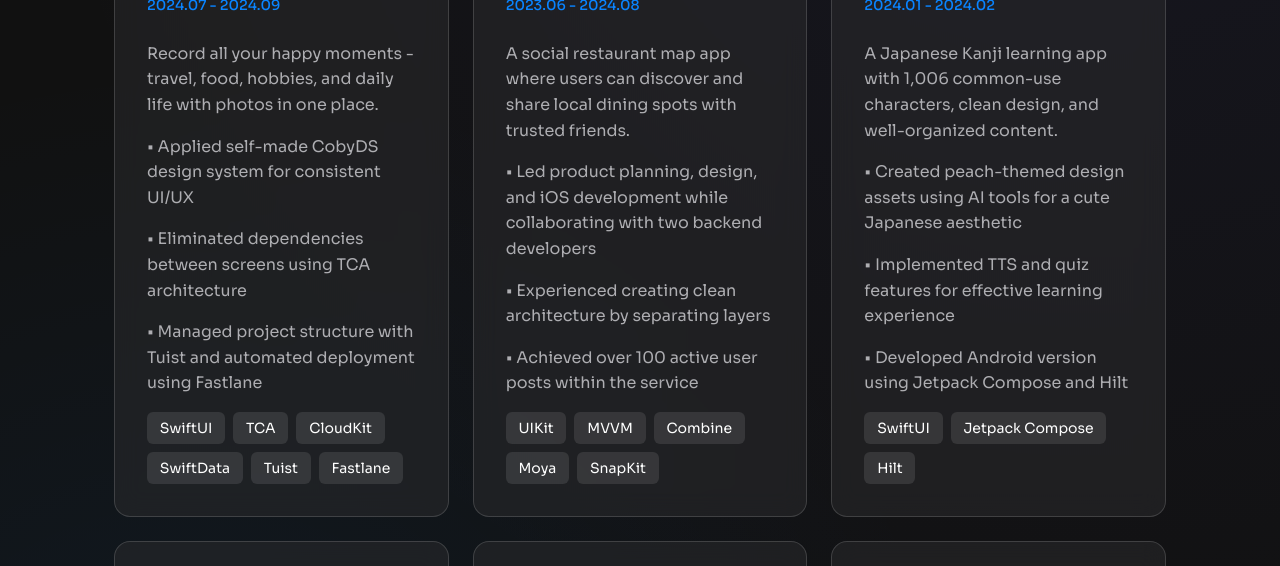
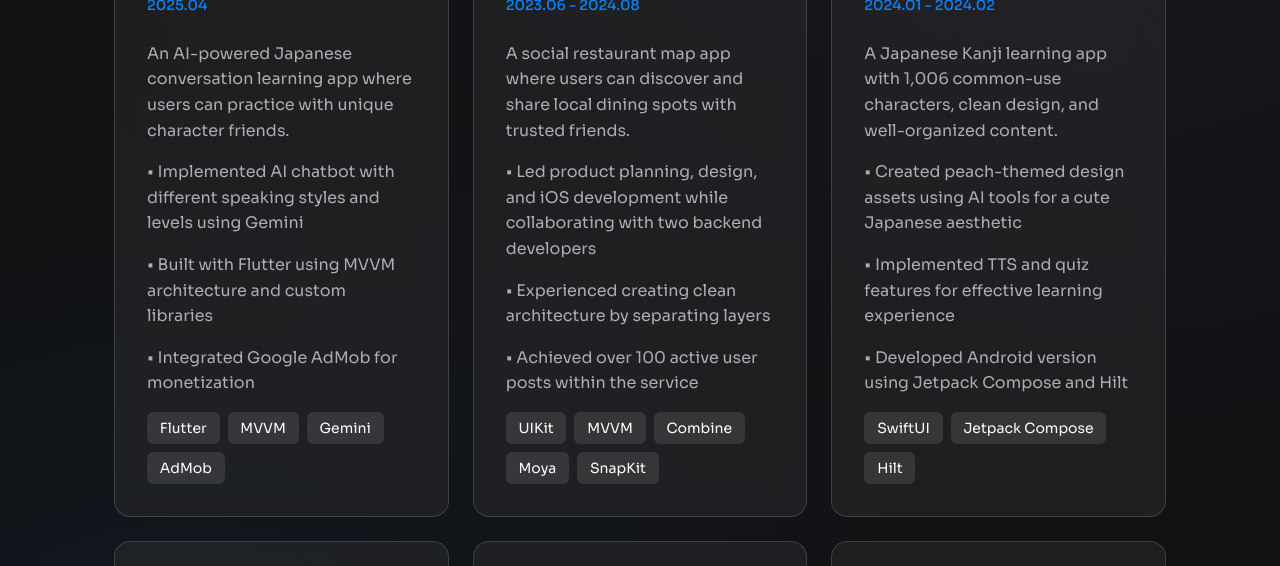
Before and after one commit to coby5502/portfolio, a plain HTML site: page index.html in a window 1280 px wide. Shown: the part 2114-2680 px from the top of the page. Drawn offline with nearby package versions, Linux system fonts and the light colour scheme; a web font is replaced by a local one.

Commit message:
[CHORE] 토모토모 추가

```diff
--- a/index.html
+++ b/index.html
@@ -237,48 +237,49 @@
                         <div class="project-content">
                             <div class="project-header">
                                 <div class="project-title">
-                                    <h3 data-en="Happiness" data-ko="해삐" data-ja="ハッピー">해삐</h3>
-                                    <span class="project-period">2024.07 - 2024.09</span>
+                                    <h3 data-en="TomoTomo" data-ko="토모토모" data-ja="トモトモ">토모토모</h3>
+                                    <span class="project-period">2025.04</span>
                                 </div>
                                 <div class="project-links">
-                                    <button class="readme-btn" data-repo="CobyApp/Happiness">
+                                    <button class="readme-btn" data-repo="CobyApp/Tomotomo">
                                         <i class="fas fa-file-lines"></i>
                                     </button>
-                                    <a href="https://github.com/CobyApp/Happiness" target="_blank">
+                                    <a href="https://github.com/CobyApp/Tomotomo" target="_blank">
                                         <i class="fab fa-github"></i>
                                     </a>
-                                    <a href="https://apps.apple.com/kr/app/해삐/id6467666413" target="_blank">
+                                    <a href="https://apps.apple.com/kr/app/토모토모/id6744299492" target="_blank">
                                         <i class="fab fa-app-store-ios"></i>
+                                    </a>
+                                    <a href="https://play.google.com/store/apps/details?id=com.dime.tomotomo" target="_blank">
+                                        <i class="fab fa-google-play"></i>
                                     </a>
                                 </div>
                             </div>
-                            <p data-en="Record all your happy moments - travel, food, hobbies, and daily life with photos in one place."
-                               data-ko="여행, 음식, 취미 등 일상의 모든 행복한 순간들을 사진과 함께 한 곳에 기록해보세요."
-                               data-ja="旅行、食事、趣味など、日常の幸せな瞬間を写真と共に一つの場所に記録できます。">
-                                여행, 음식, 취미 등 일상의 모든 행복한 순간들을 사진과 함께 한 곳에 기록해보세요.
+                            <p data-en="An AI-powered Japanese conversation learning app where users can practice with unique character friends."
+                               data-ko="나만의 캐릭터 친구와 일본어로 대화하며 자연스럽게 회화를 익히는 학습 앱입니다."
+                               data-ja="AIキャラクターと日本語で会話しながら自然に会話力を身につける学習アプリです。">
+                                나만의 캐릭터 친구와 일본어로 대화하며 자연스럽게 회화를 익히는 학습 앱입니다.
                             </p>
-                            <p data-en="• Applied self-made CobyDS design system for consistent UI/UX"
-                               data-ko="• 자체 제작한 CobyDS 디자인 시스템으로 일관성 있는 UI/UX를 구현했습니다."
-                               data-ja="• 自作のCobyDSデザインシステムで一貫性のあるUI/UXを実現しました。">
-                                • 자체 제작한 CobyDS 디자인 시스템으로 일관성 있는 UI/UX를 구현했습니다.
+                            <p data-en="• Implemented AI chatbot with different speaking styles and levels using Gemini"
+                               data-ko="• Gemini로 캐릭터별 다른 말투와 수준의 일본어를 구사하는 챗봇을 구현했습니다."
+                               data-ja="• Geminiでキャラクターごとに異なる話し方とレベルの日本語を話すチャットボットを実装しました。">
+                                • Gemini로 캐릭터별 다른 말투와 수준의 일본어를 구사하는 챗봇을 구현했습니다.
                             </p>
-                            <p data-en="• Eliminated dependencies between screens using TCA architecture"
-                               data-ko="• TCA 아키텍처를 사용하여 화면 간 의존성을 제거했습니다."
-                               data-ja="• TCAアーキテクチャを使用して画面間の依存性を排除しました。">
-                                • TCA 아키텍처를 사용하여 화면 간 의존성을 제거했습니다.
+                            <p data-en="• Built with Flutter using MVVM architecture and custom libraries"
+                               data-ko="• Flutter로 MVVM 구조와 자체 제작 라이브러리를 활용하여 개발했습니다."
+                               data-ja="• FlutterでMVVM構造と自社製ライブラリを活用して開発しました。">
+                                • Flutter로 MVVM 구조와 자체 제작 라이브러리를 활용하여 개발했습니다.
                             </p>
-                            <p data-en="• Managed project structure with Tuist and automated deployment using Fastlane"
-                               data-ko="• Tuist로 프로젝트 구조를 관리하고 Fastlane으로 배포를 자동화했습니다."
-                               data-ja="• Tuistでプロジェクト構造を管理し、Fastlaneでデプロイを自動化しました。">
-                                • Tuist로 프로젝트 구조를 관리하고 Fastlane으로 배포를 자동화했습니다.
+                            <p data-en="• Integrated Google AdMob for monetization"
+                               data-ko="• Google AdMob을 적용하여 광고 수익을 창출했습니다."
+                               data-ja="• Google AdMobを適用して広告収益を創出しました。">
+                                • Google AdMob을 적용하여 광고 수익을 창출했습니다.
                             </p>
                             <div class="project-tags">
-                                <span>SwiftUI</span>
-                                <span>TCA</span>
-                                <span>CloudKit</span>
-                                <span>SwiftData</span>
-                                <span>Tuist</span>
-                                <span>Fastlane</span>
+                                <span>Flutter</span>
+                                <span>MVVM</span>
+                                <span>Gemini</span>
+                                <span>AdMob</span>
                             </div>
                         </div>
                     </article>
```
